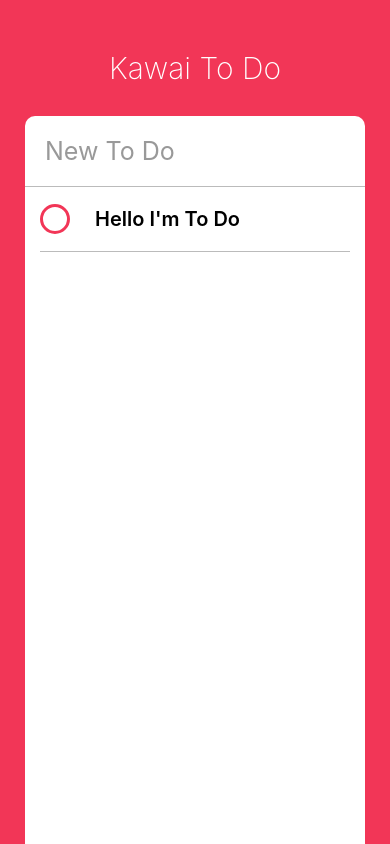
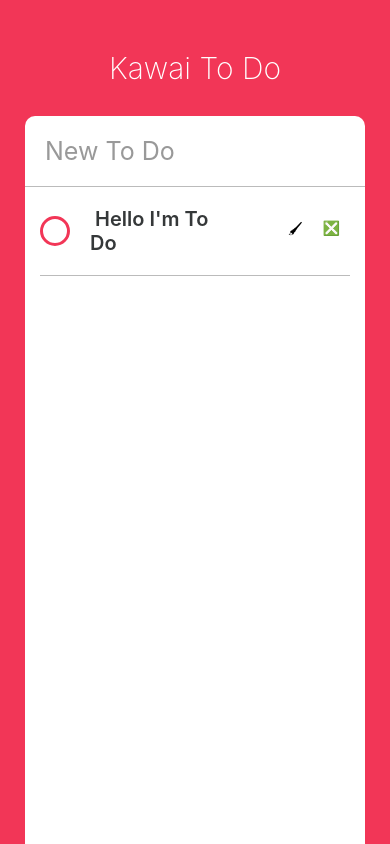
Before and after one commit to hongsikdev/kawai-todo, a React Native app: screen / in a window 390 px wide. Built offline with nearby package versions, Linux system fonts and the light colour scheme.

Commit message:
feat: styling the to do component

```diff
--- a/ToDo.js
+++ b/ToDo.js
@@ -10,13 +10,40 @@ export default class Todo extends Component {
     };
 
     render() {
-        const { isCompleted } = this.state;
+        const { isCompleted, isEditing } = this.state;
         return (
             <View style={styles.container}>
-                <TouchableOpacity onPress={this._toggleCompletedTodo}>
-                    <View style={[styles.circle, isCompleted ? styles.completedCircle : styles.uncompletedCircle]} />
-                </TouchableOpacity>
-                <Text style={styles.text}> Hello I'm To Do</Text>
+                <View style={styles.column}>
+                    <TouchableOpacity onPress={this._toggleCompletedTodo}>
+                        <View style={[styles.circle, isCompleted ? styles.completedCircle : styles.uncompletedCircle]} />
+                    </TouchableOpacity>
+                    <Text style={[styles.text, isCompleted ? styles.compltedText : styles.uncompltedText]}> Hello I'm To Do</Text>
+                </View>
+
+                <View styles={styles.column}>
+                    {isEditing ? (
+                        <View style={styles.action}>
+                            <TouchableOpacity onPress={this._finishEditin}>
+                                <View style={styles.actionContainer}>
+                                    <Text style={styles.actionText}>✅</Text>
+                                </View>
+                            </TouchableOpacity>
+                        </View>
+                    ) : (
+                            <View style={styles.actions}>
+                                <TouchableOpacity onPressOut={this._startEditin}>
+                                    <View style={styles.actionContainer}>
+                                        <Text style={styles.actionText}>🖌</Text>
+                                    </View>
+                                </TouchableOpacity>
+                                <TouchableOpacity>
+                                    <View style={styles.actionContainer}>
+                                        <Text style={styles.actionText}>❎</Text>
+                                    </View>
+                                </TouchableOpacity>
+                            </View>
+                        )}
+                </View>
             </View>
         );
     }
@@ -29,6 +56,18 @@ export default class Todo extends Component {
         })
     }
 
+    _startEditin = () => {
+        this.setState({
+            isEditing: true
+        })
+    }
+
+    _finishEditin = () => {
+        this.setState({
+            isEditing: false
+        })
+    }
+
 }
 
 const styles = StyleSheet.create({
@@ -37,7 +76,8 @@ const styles = StyleSheet.create({
         borderBottomColor: "#bbb",
         borderBottomWidth: StyleSheet.hairlineWidth,
         flexDirection: "row",
-        alignItems: "center"
+        alignItems: "center",
+        justifyContent: "space-between"
     },
     text: {
         fontWeight: "600",
@@ -57,6 +97,26 @@ const styles = StyleSheet.create({
     },
     uncompletedCircle: {
         borderColor: "#F23657"
+    },
+
+    compltedText: {
+        color: "#bbb",
+        textDecorationLine: "line-through"
+    },
+    uncompltedText: {
+        color: "#353839"
+    },
+    column: {
+        flexDirection: "row",
+        alignItems: "center",
+        width: width / 2,
+        justifyContent: "space-between"
+    },
+    actions: {
+        flexDirection: "row"
+    },
+    actionContainer: {
+        marginVertical: 10,
+        marginHorizontal: 10
     }
-
 });
```
